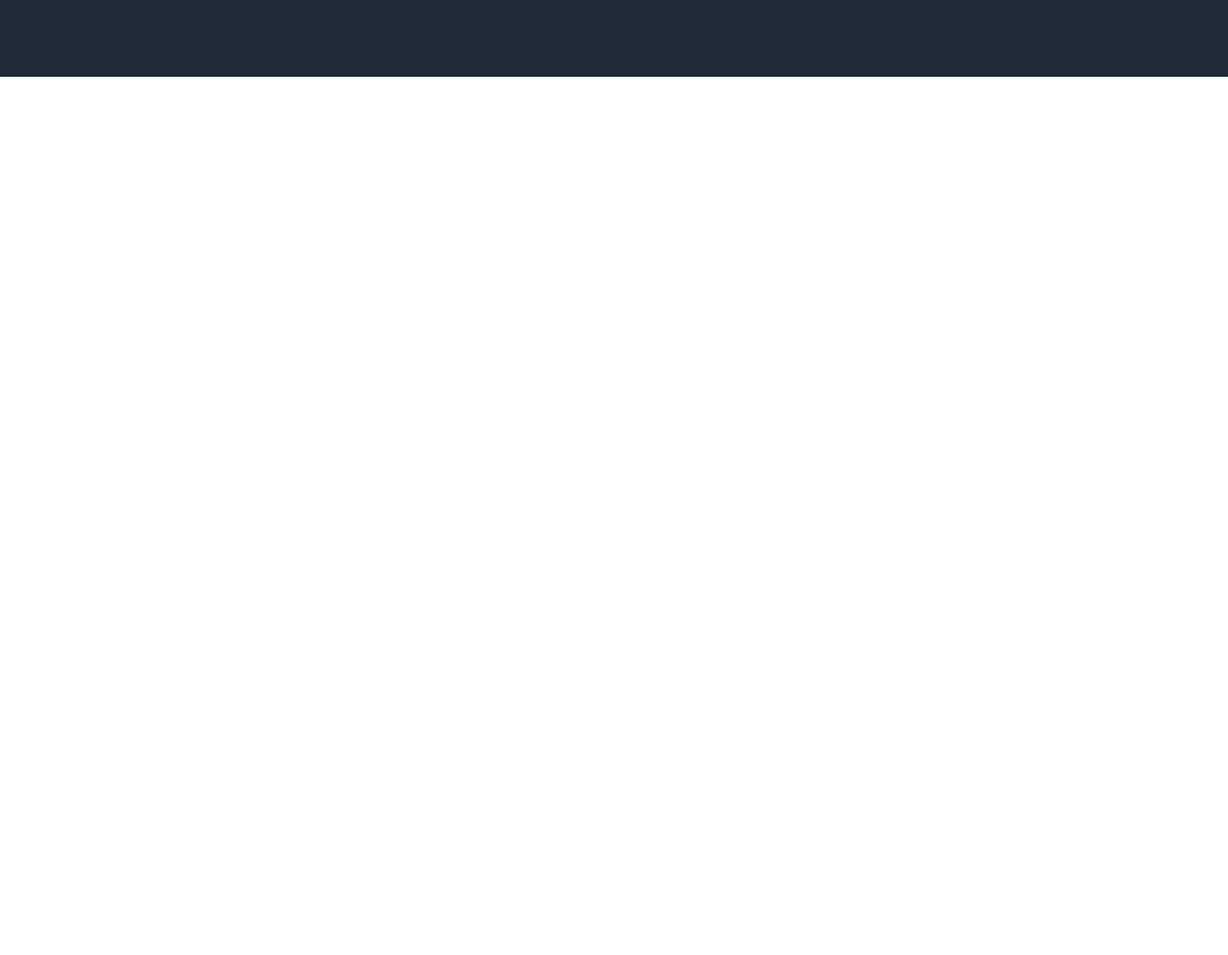
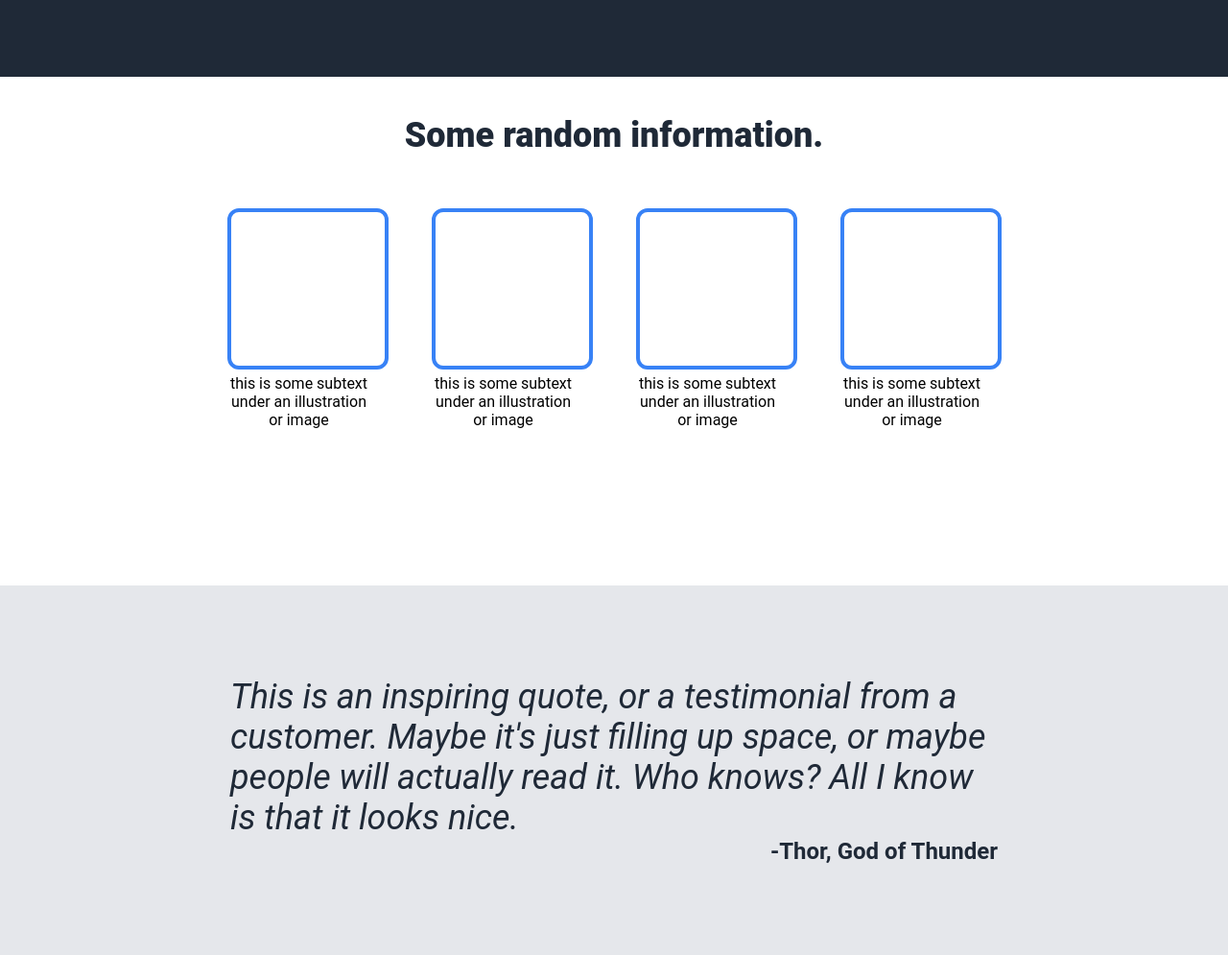
Before and after one commit to simxxh/odin-landing-page, a plain HTML site: page index.html in a window 1280 px wide. Shown: the part 460-1455 px from the top of the page at 96% size. Before the commit the page ends 800 px from the top, so only its background shows below. Drawn offline with Linux system fonts and the light colour scheme.

Commit message:
Finish third main section

```diff
--- a/index.html
+++ b/index.html
@@ -31,5 +31,36 @@
     </div>
   </div>
 
+  <div class="center-one">
+    <div class="center-one-content">
+      <div class="information-header">Some random information.</div>
+      <div class="information-content">
+        <div class="info-one">
+          <div class="info-image-one"></div>
+          <div class="info-text-one">this is some subtext under an illustration or image</div>
+        </div>
+        <div class="info-two">
+          <div class="info-image-two"></div>
+          <div class="info-text-two">this is some subtext under an illustration or image</div>
+        </div>
+        <div class="info-three">
+          <div class="info-image-three"></div>
+          <div class="info-text-three">this is some subtext under an illustration or image</div>
+        </div>
+        <div class="info-four">
+          <div class="info-image-four"></div>
+          <div class="info-text-four">this is some subtext under an illustration or image</div>
+        </div>
+      </div>
+    </div>
+  </div>
+
+  <div class="center-two">
+    <div class="center-two-content">
+      <div class="quote-text">This is an inspiring quote, or a testimonial from a customer. Maybe it's just filling up space, or maybe people will actually read it. Who knows? All I know is that it looks nice.</div>
+      <div class="quote-author">-Thor, God of Thunder</div>
+    </div>
+  </div>
+
 </body>
 </html>
--- a/style.css
+++ b/style.css
@@ -87,3 +87,83 @@ ul {
   background-color: #6D747E;
   font-size: 18px;
 }
+
+.center-one {
+  display: flex;
+  justify-content: center;
+  height: 450px;
+  padding: 40px;
+}
+
+.center-one-content {
+  display: flex;
+  flex-direction: column;
+  gap: 55px;
+  text-align: center;
+}
+
+.information-header {
+  font-size: 36px;
+  font-weight: 800;
+  color: #1F2937;
+}
+
+.information-content {
+  display: flex;
+  gap: 45px;
+}
+
+.info-one,
+.info-two,
+.info-three,
+.info-four {
+  display: flex;
+  flex-direction: column;
+  gap: 5px;
+}
+
+.info-image-one,
+.info-image-two,
+.info-image-three,
+.info-image-four {
+  width: 160px;
+  height: 160px;
+  border: solid 4px #3882F6;
+  border-radius: 12px;
+}
+
+.info-text-one,
+.info-text-two,
+.info-text-three,
+.info-text-four {
+  width: 150px;
+}
+
+.center-two {
+  display: flex;
+  justify-content: center;
+  background-color: #E5E7EB;
+  height: 385px;
+}
+
+.center-two-content {
+  display: flex;
+  flex-direction: column;
+  justify-content: center;
+  width: 800px;
+}
+
+.quote-text {
+  font-size: 36px;
+  font-weight: light;
+  font-style: italic;
+  color: #1F2937;
+}
+
+.quote-author {
+  display: flex;
+  justify-content: flex-end;
+  font-size: 24px;
+  font-weight: bold;
+  color: #1F2937;
+}
```
